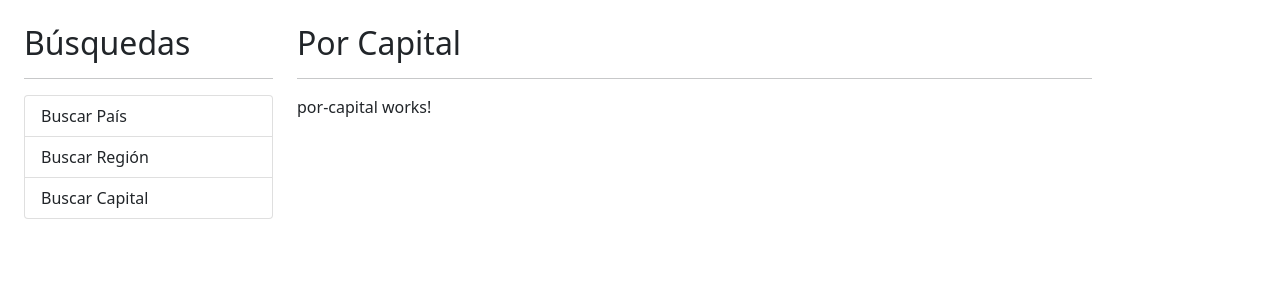
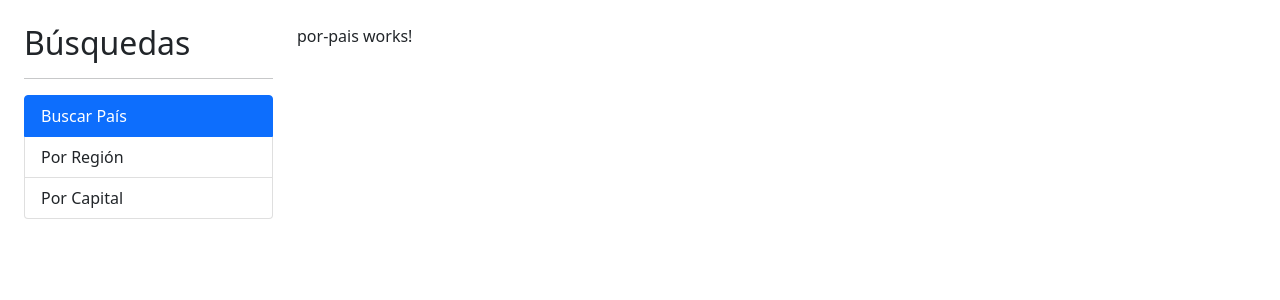
Before and after one commit to alejandropavlotsky/countriesAngular, an Angular app: page / in a window 1280 px wide. Shown: the top 300 px of the page. Built offline with nearby package versions, Linux system fonts and the light colour scheme.

Commit message:
ADD Router

```diff
--- a/src/app/app.component.html
+++ b/src/app/app.component.html
@@ -3,14 +3,27 @@
     <h2>Búsquedas</h2>
     <hr />
     <ul class="list-group">
-      <li class="list-group-item">Buscar País</li>
-      <li class="list-group-item">Buscar Región</li>
-      <li class="list-group-item">Buscar Capital</li>
+      <li
+        class="list-group-item"
+        routerLink=""
+        routerLinkActive="active"
+        [routerLinkActiveOptions]="{ exact: true }"
+      >
+        Buscar País
+      </li>
+      <li class="list-group-item" routerLink="region" routerLinkActive="active">
+        Por Región
+      </li>
+      <li
+        class="list-group-item"
+        routerLink="capital"
+        routerLinkActive="active"
+      >
+        Por Capital
+      </li>
     </ul>
   </div>
   <div class="col">
-    <h2>Por Capital</h2>
-    <hr />
-    <app-por-capital></app-por-capital>
+    <router-outlet> </router-outlet>
   </div>
 </div>
--- a/src/app/app.module.ts
+++ b/src/app/app.module.ts
@@ -4,10 +4,11 @@ import { BrowserModule } from '@angular/platform-browser';
 import { AppComponent } from './app.component';
 import { SharedModule } from './shared/shared.module';
 import { PaisModule } from './pais/pais.module';
+import { AppRoutingModule } from './app-routing.module';
 
 @NgModule({
   declarations: [AppComponent],
-  imports: [BrowserModule, SharedModule, PaisModule],
+  imports: [BrowserModule, AppRoutingModule, SharedModule, PaisModule],
   bootstrap: [AppComponent],
 })
 export class AppModule {}
```
Also changed, not shown: src/app/app-routing.module.ts (added, +36 -0 lines).
